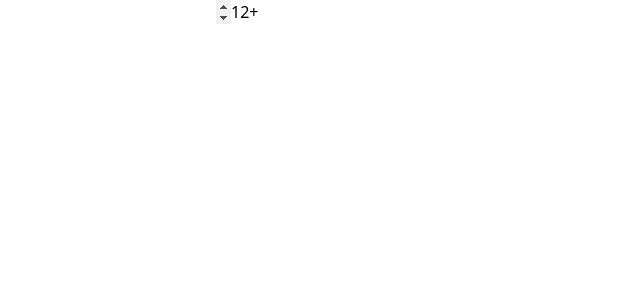
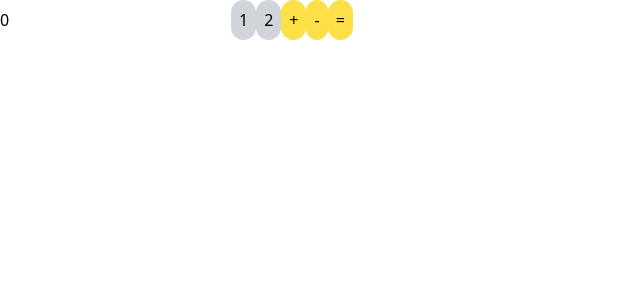
Before and after one commit to shwetank-1708/calculator, a React (Vite) app: page / in a window 1280 px wide. Shown: the top 300 px of the page, without its empty margins (0-640 px from the left). Built offline with nearby package versions, Linux system fonts and the light colour scheme.

Commit message:
Added Few Changes

```diff
--- a/src/App.tsx
+++ b/src/App.tsx
@@ -207,31 +207,45 @@ import { useState } from "react";
 
 // export default App;
 
-let firstNum = [];
-let secondNum = [];
+let firstNum: number[] = [];
+let secondNum: number[] = [];
 let opClicked = 0;
+let first: number;
+let second: number;
 
 const App = () => {
-  const [value, setValue] = useState("");
+  const [value, setValue] = useState<number>(0);
+  const [operation, setOperation] = useState("");
 
   const numberClicked = (newVal: number) => {
     if (opClicked == 0) {
-      firstNum.push(newVal);
-      setValue(firstNum.join(""));
+      firstNum.push(Number(newVal));
+      first = Number(firstNum.join(""));
+      setValue(first);
       console.log("first = ", opClicked);
     } else {
-      setValue("");
       secondNum.push(newVal);
-      setValue(secondNum.join(""));
+      second = Number(secondNum.join(""));
+      setValue(second);
       console.log("second = ", opClicked);
     }
   };
 
-  const operationClicked = (newOp) => {
+  const operationClicked = (newOp: string) => {
     console.log(newOp);
     opClicked = +1;
     console.log(opClicked);
+    setOperation(newOp);
     // setValue("");
+  };
+
+  const calResult = () => {
+    let result;
+
+    if (operation == "+") {
+      result = first + second;
+      setValue(result);
+    }
   };
 
   return (
@@ -253,9 +267,36 @@ const App = () => {
         value="+"
         onClick={() => operationClicked("+")}
       /> */}
-      <button onClick={() => numberClicked(1)}>1</button>
-      <button onClick={() => numberClicked(2)}>2</button>
-      <button onClick={() => operationClicked("+")}>+</button>
+      <button
+        onClick={() => numberClicked(1)}
+        className="bg-gray-300 p-2 rounded-full"
+      >
+        1
+      </button>
+      <button
+        onClick={() => numberClicked(2)}
+        className="bg-gray-300 p-2 rounded-full"
+      >
+        2
+      </button>
+      <button
+        onClick={() => operationClicked("+")}
+        className="bg-yellow-300 p-2 rounded-full"
+      >
+        +
+      </button>
+      <button
+        onClick={() => operationClicked("-")}
+        className="bg-yellow-300 p-2 rounded-full"
+      >
+        -
+      </button>
+      <button
+        onClick={() => calResult()}
+        className="bg-yellow-300 p-2 rounded-full"
+      >
+        =
+      </button>
     </div>
   );
 };
```
